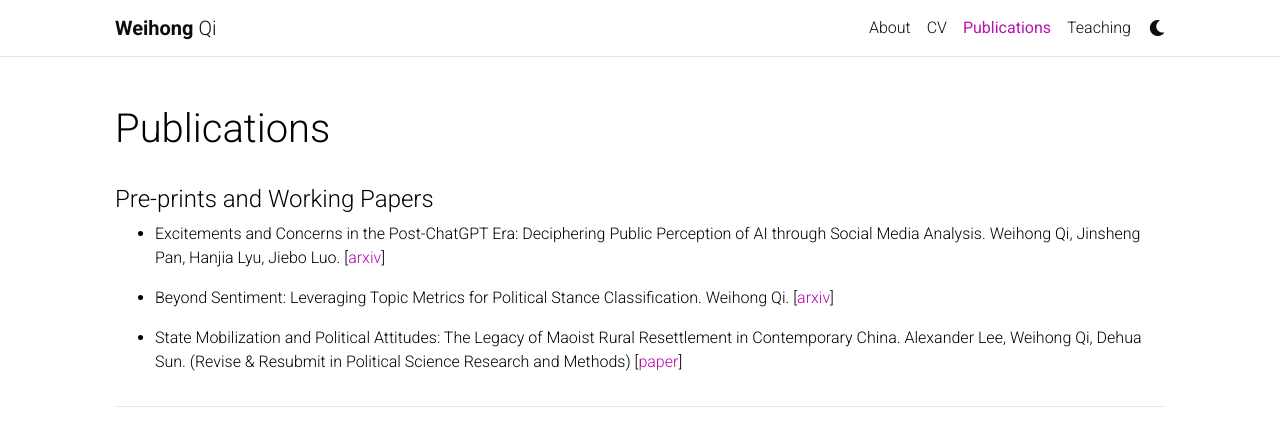
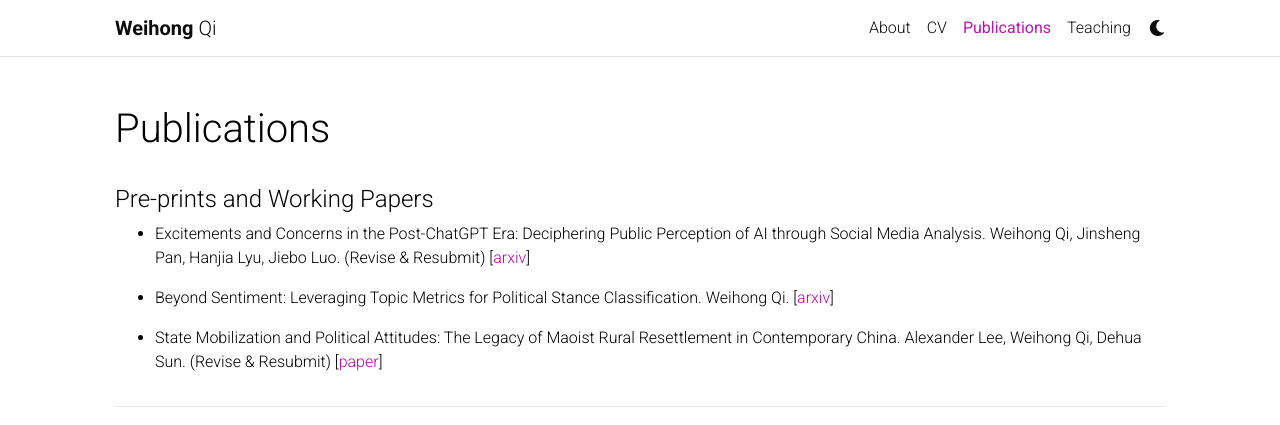
Before and after one commit to WeihongQ/weihongq.github.io, a Jekyll site: the page built from _pages/publications.md, in a window 1280 px wide, cut to the strip 0-425 px from the top of the page. Built offline with Jekyll 4.4.1, drawn with Linux system fonts in a browser that asks for light colours; comment, search, counter and statistics services are not loaded; a style sheet for code colours, icons or effects is not loaded.

Commit message:
update publications

```diff
--- a/_bibliography/papers.bib
+++ b/_bibliography/papers.bib
@@ -17,7 +17,7 @@
   selected={false},
   preview={psrm23.jpg},
   pdf={https://www.cambridge.org/core/journals/political-science-research-and-methods/article/election-symbols-and-vote-choice-evidence-from-india/4AA674319062BDF272A3C0509374C12F},
-  title={Election Symbols and Vote Vhoice: Evidence from India},
+  title={Election Symbols and Vote Choice: Evidence from India},
   author={Lee, Alexander and Qi, Weihong},
   journal={Political Science Research and Methods},
   pages={1--9},
--- a/_pages/publications.md
+++ b/_pages/publications.md
@@ -12,11 +12,11 @@ nav_order: 2
 
 #### Pre-prints and Working Papers
 
-- Excitements and Concerns in the Post-ChatGPT Era: Deciphering Public Perception of AI through Social Media Analysis. Weihong Qi, Jinsheng Pan, Hanjia Lyu, Jiebo Luo. [[arxiv](https://arxiv.org/pdf/2307.05809.pdf?trk=public_post_comment-text)]
+- Excitements and Concerns in the Post-ChatGPT Era: Deciphering Public Perception of AI through Social Media Analysis. Weihong Qi, Jinsheng Pan, Hanjia Lyu, Jiebo Luo. (Revise & Resubmit) [[arxiv](https://arxiv.org/pdf/2307.05809.pdf?trk=public_post_comment-text)]
 
 - Beyond Sentiment: Leveraging Topic Metrics for Political Stance Classification. Weihong Qi. [[arxiv](https://arxiv.org/pdf/2310.15429)]
 
-- State Mobilization and Political Attitudes: The Legacy of Maoist Rural Resettlement in Contemporary China. Alexander Lee, Weihong Qi, Dehua Sun. (Revise & Resubmit in Political Science Research and Methods) [[paper](https://www.rochester.edu/college/faculty/alexander_lee/wp-content/uploads/2021/11/draft_0520-public.pdf)]
+- State Mobilization and Political Attitudes: The Legacy of Maoist Rural Resettlement in Contemporary China. Alexander Lee, Weihong Qi, Dehua Sun. (Revise & Resubmit) [[paper](https://www.rochester.edu/college/faculty/alexander_lee/wp-content/uploads/2021/11/draft_0520-public.pdf)]
 
 
 <div class="publications">
```
